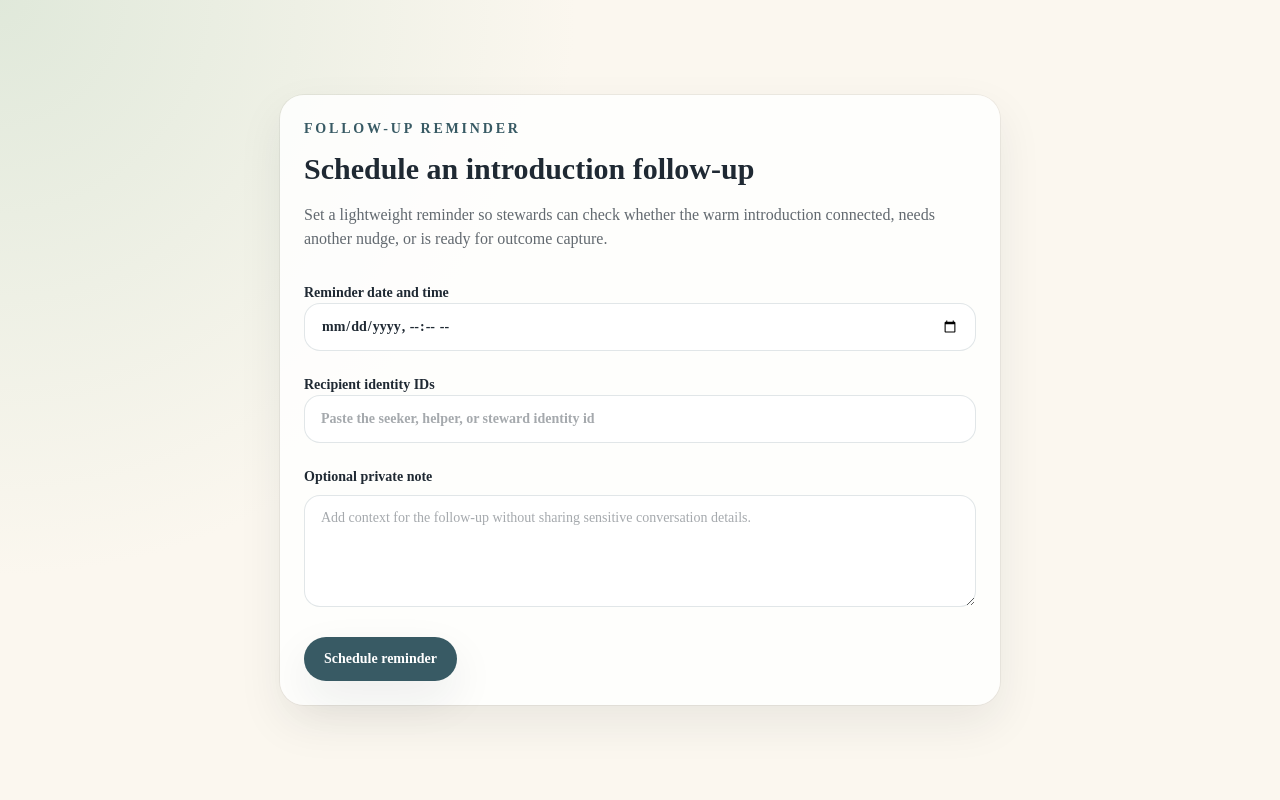
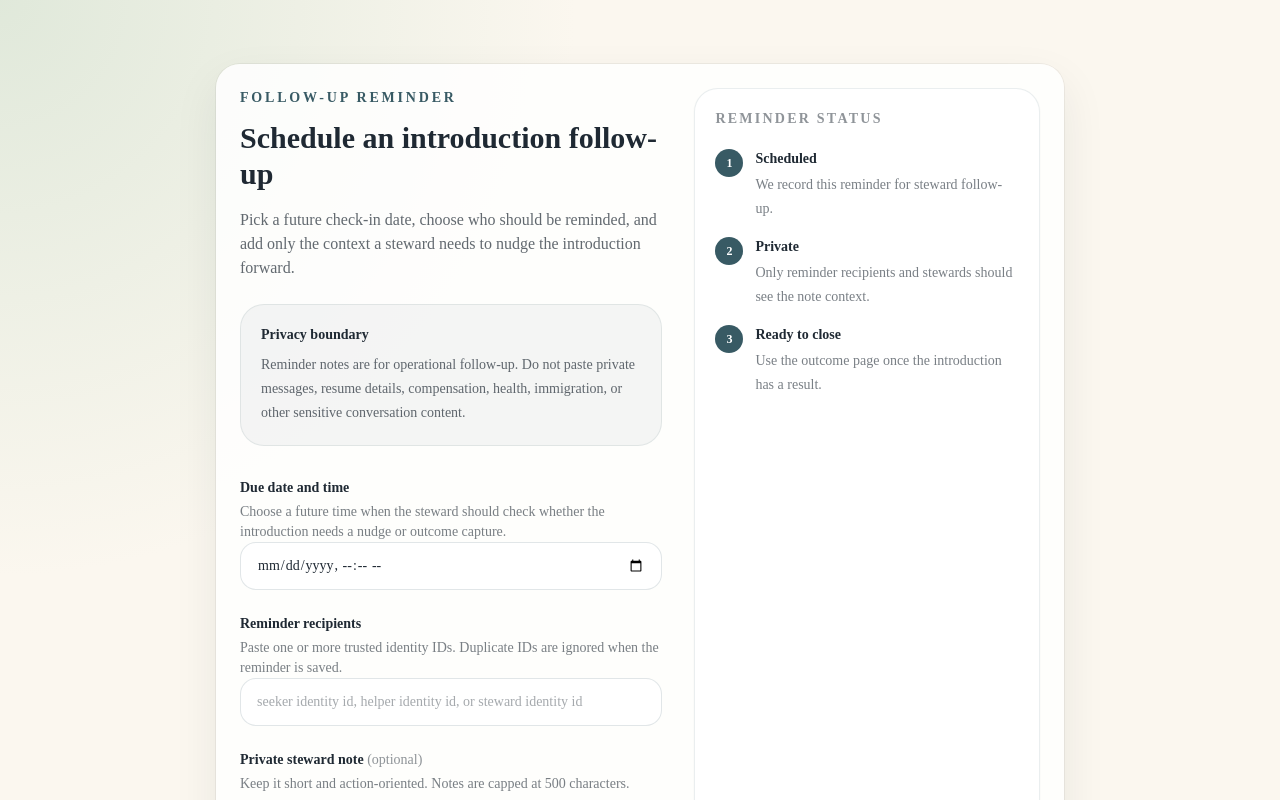
Before and after one commit to avromy/trusted-introductions, a Next.js app: page /introductions/1/follow-up in a window 1280 px wide. Shown: the top 800 px of the page. Built offline with nearby package versions, Linux system fonts and the light colour scheme.

Commit message:
Reconcile follow-up production UX

```diff
--- a/app/introductions/[introductionId]/follow-up/page.tsx
+++ b/app/introductions/[introductionId]/follow-up/page.tsx
@@ -5,54 +5,65 @@ interface IntroductionFollowUpPageProps {
   params: { introductionId: string };
 }
 
+const REMINDER_STATUS_STEPS = [
+  { label: 'Scheduled', description: 'We record this reminder for steward follow-up.' },
+  { label: 'Private', description: 'Only reminder recipients and stewards should see the note context.' },
+  { label: 'Ready to close', description: 'Use the outcome page once the introduction has a result.' },
+];
+
 export default function IntroductionFollowUpPage({ params }: IntroductionFollowUpPageProps) {
   async function scheduleReminder(formData: FormData) {
     'use server';
-
     await scheduleIntroductionFollowUpReminderAction(params.introductionId, formData);
   }
 
   return (
-    <main className="mx-auto flex min-h-screen max-w-3xl items-center px-6 py-16">
+    <main className="mx-auto flex min-h-screen max-w-4xl items-center px-6 py-16">
       <Card>
-        <p className="text-sm font-semibold uppercase tracking-[0.2em] text-trust">
-          Follow-up reminder
-        </p>
-        <h1 className="mt-3 text-3xl font-bold text-ink">Schedule an introduction follow-up</h1>
-        <p className="mt-4 text-ink/70">
-          Set a lightweight reminder so stewards can check whether the warm introduction connected,
-          needs another nudge, or is ready for outcome capture.
-        </p>
-
-        <form action={scheduleReminder} className="mt-8 space-y-6">
-          <label className="block text-sm font-semibold text-ink" htmlFor="remindAt">
-            Reminder date and time
-            <Input id="remindAt" name="remindAt" required type="datetime-local" />
-          </label>
-
-          <label className="block text-sm font-semibold text-ink" htmlFor="recipientIdentityIds">
-            Recipient identity IDs
-            <Input
-              id="recipientIdentityIds"
-              name="recipientIdentityIds"
-              placeholder="Paste the seeker, helper, or steward identity id"
-              required
-            />
-          </label>
-
-          <label className="block text-sm font-semibold text-ink" htmlFor="note">
-            Optional private note
-            <textarea
-              className="mt-2 min-h-28 w-full rounded-2xl border border-trust/15 bg-white px-4 py-3 text-sm font-normal outline-none transition placeholder:text-ink/40 focus:border-trust focus:ring-4 focus:ring-trust/10"
-              id="note"
-              maxLength={500}
-              name="note"
-              placeholder="Add context for the follow-up without sharing sensitive conversation details."
-            />
-          </label>
-
-          <Button type="submit">Schedule reminder</Button>
-        </form>
+        <div className="grid gap-8 lg:grid-cols-[1.1fr_0.9fr]">
+          <section>
+            <p className="text-sm font-semibold uppercase tracking-[0.2em] text-trust">Follow-up reminder</p>
+            <h1 className="mt-3 text-3xl font-bold text-ink">Schedule an introduction follow-up</h1>
+            <p className="mt-4 text-ink/70">Pick a future check-in date, choose who should be reminded, and add only the context a steward needs to nudge the introduction forward.</p>
+            <div className="mt-6 rounded-3xl border border-trust/10 bg-trust/5 p-5">
+              <h2 className="text-sm font-semibold text-ink">Privacy boundary</h2>
+              <p className="mt-2 text-sm leading-6 text-ink/70">Reminder notes are for operational follow-up. Do not paste private messages, resume details, compensation, health, immigration, or other sensitive conversation content.</p>
+            </div>
+            <form action={scheduleReminder} className="mt-8 space-y-6">
+              <div>
+                <label className="block text-sm font-semibold text-ink" htmlFor="remindAt">Due date and time</label>
+                <p className="mt-1 text-sm text-ink/60">Choose a future time when the steward should check whether the introduction needs a nudge or outcome capture.</p>
+                <Input id="remindAt" name="remindAt" required type="datetime-local" />
+              </div>
+              <div>
+                <label className="block text-sm font-semibold text-ink" htmlFor="recipientIdentityIds">Reminder recipients</label>
+                <p className="mt-1 text-sm text-ink/60">Paste one or more trusted identity IDs. Duplicate IDs are ignored when the reminder is saved.</p>
+                <Input id="recipientIdentityIds" name="recipientIdentityIds" placeholder="seeker identity id, helper identity id, or steward identity id" required />
+              </div>
+              <div>
+                <label className="block text-sm font-semibold text-ink" htmlFor="note">Private steward note <span className="font-normal text-ink/50">(optional)</span></label>
+                <p className="mt-1 text-sm text-ink/60">Keep it short and action-oriented. Notes are capped at 500 characters.</p>
+                <textarea className="mt-2 min-h-28 w-full rounded-2xl border border-trust/15 bg-white px-4 py-3 text-sm font-normal outline-none transition placeholder:text-ink/40 focus:border-trust focus:ring-4 focus:ring-trust/10" id="note" maxLength={500} name="note" placeholder="Example: Check whether both sides found a time to meet." />
+              </div>
+              <div className="rounded-2xl border border-trust/10 bg-white p-4 text-sm text-ink/70">
+                <p className="font-semibold text-ink">Confirmation</p>
+                <p className="mt-1">Submitting stores the reminder as <strong>scheduled</strong> and writes privacy-safe audit metadata without copying the note text into audit details.</p>
+              </div>
+              <Button type="submit">Schedule reminder</Button>
+            </form>
+          </section>
+          <aside className="rounded-3xl border border-trust/10 bg-white p-5 shadow-sm">
+            <h2 className="text-sm font-semibold uppercase tracking-[0.16em] text-ink/50">Reminder status</h2>
+            <ol className="mt-5 space-y-4">
+              {REMINDER_STATUS_STEPS.map((step, index) => (
+                <li key={step.label} className="flex gap-3">
+                  <span className="flex h-7 w-7 shrink-0 items-center justify-center rounded-full bg-trust text-xs font-bold text-white">{index + 1}</span>
+                  <span><span className="block text-sm font-semibold text-ink">{step.label}</span><span className="mt-1 block text-sm leading-6 text-ink/60">{step.description}</span></span>
+                </li>
+              ))}
+            </ol>
+          </aside>
+        </div>
       </Card>
     </main>
   );
```
